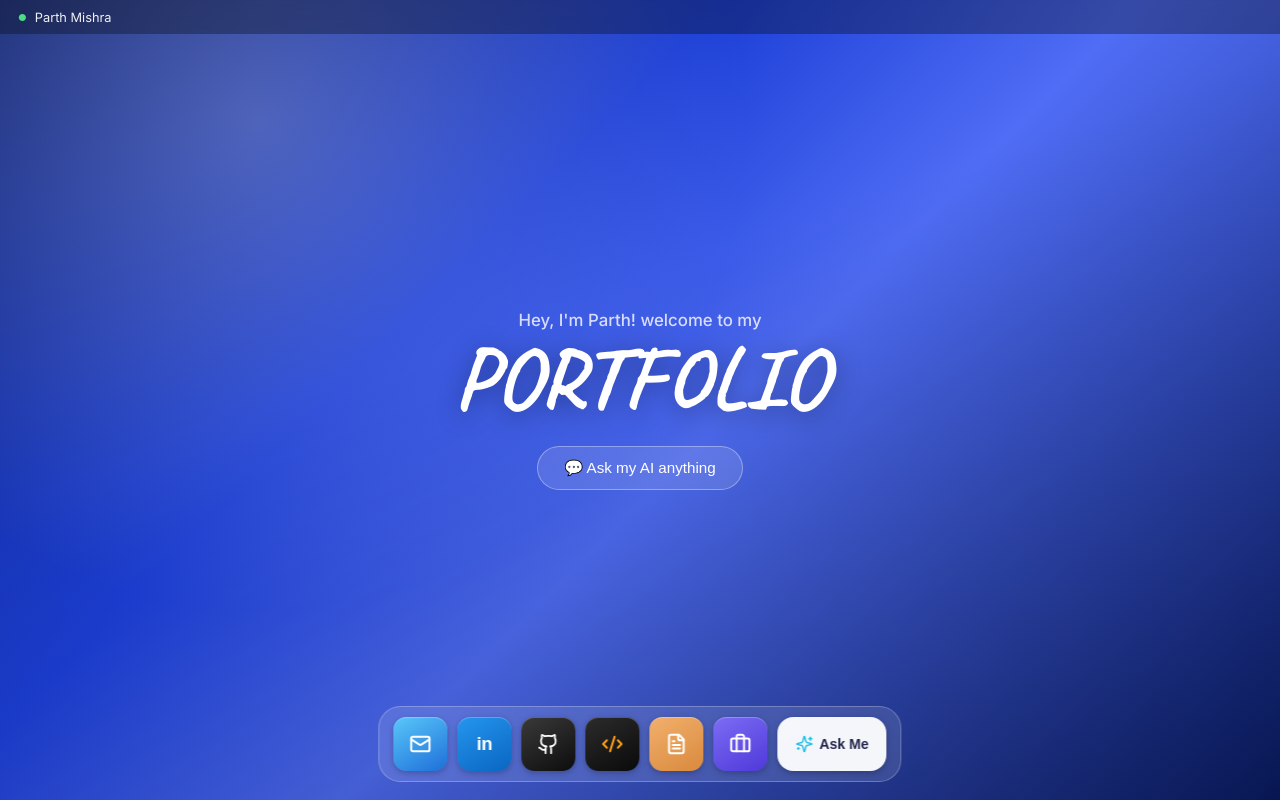
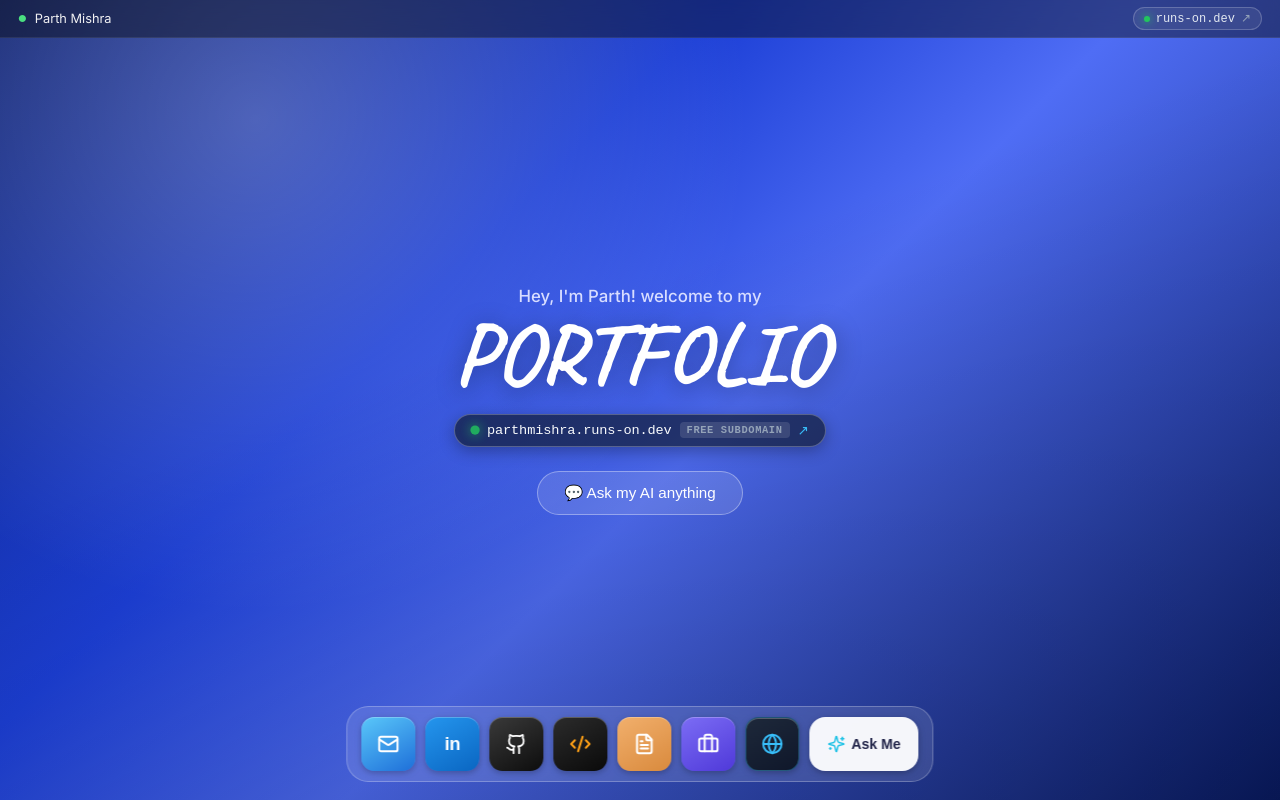
Before and after one commit to parthmishra9942/ai-portfolio, a React (Vite) app in the folder frontend/: page / in a window 1280 px wide. Built offline with nearby package versions, Linux system fonts and the light colour scheme; no server answers.

Commit message:
feat: integrate runs-on.dev custom domain pill, menubar live badge, and dock link

```diff
--- a/frontend/src/App.css
+++ b/frontend/src/App.css
@@ -47,21 +47,69 @@ body {
   top: 0;
   left: 0;
   right: 0;
-  height: 34px;
+  height: 38px;
+  display: flex;
+  align-items: center;
+  justify-content: space-between;
+  padding: 0 18px;
+  background: rgba(10, 12, 20, 0.45);
+  backdrop-filter: blur(14px);
+  font-size: 0.8rem;
+  z-index: 2;
+  border-bottom: 1px solid rgba(255, 255, 255, 0.08);
+}
+
+.menubar-left {
   display: flex;
   align-items: center;
   gap: 8px;
-  padding: 0 18px;
-  background: rgba(10, 12, 20, 0.35);
-  backdrop-filter: blur(12px);
-  font-size: 0.8rem;
-  z-index: 2;
+}
+
+.menubar-right {
+  display: flex;
+  align-items: center;
+}
+
+.menubar-pill {
+  display: inline-flex;
+  align-items: center;
+  gap: 6px;
+  background: rgba(255, 255, 255, 0.08);
+  border: 1px solid rgba(255, 255, 255, 0.2);
+  padding: 3px 10px;
+  border-radius: 999px;
+  color: #e2e8f0;
+  text-decoration: none;
+  font-size: 0.75rem;
+  font-family: 'JetBrains Mono', monospace, sans-serif;
+  transition: all 0.2s ease;
+}
+
+.menubar-pill:hover {
+  background: rgba(255, 255, 255, 0.16);
+  border-color: rgba(255, 255, 255, 0.35);
+  color: #ffffff;
+  transform: translateY(-1px);
+}
+
+.live-dot {
+  width: 6px;
+  height: 6px;
+  border-radius: 50%;
+  background: #22c55e;
+  box-shadow: 0 0 8px #22c55e;
+}
+
+.menubar-arrow {
+  color: #94a3b8;
+  font-size: 0.75rem;
 }
 
 .menubar-dot {
   color: #4ade80;
   font-size: 0.6rem;
 }
+
 
 .greeting {
   position: relative;
@@ -80,11 +128,89 @@ body {
 .greeting-title {
   font-family: 'Caveat', cursive;
   font-size: 5.5rem;
-  margin: 0 0 24px;
+  margin: 0 0 16px;
   color: #ffffff;
   text-shadow: 0 4px 24px rgba(0,0,0,0.35);
   line-height: 1;
 }
+
+.subdomain-badge-wrap {
+  margin: 0 0 24px;
+  display: flex;
+  justify-content: center;
+}
+
+.subdomain-pill {
+  display: inline-flex;
+  align-items: center;
+  gap: 8px;
+  padding: 7px 16px;
+  background: rgba(15, 23, 42, 0.65);
+  border: 1px solid rgba(255, 255, 255, 0.25);
+  backdrop-filter: blur(12px);
+  border-radius: 999px;
+  color: #f8fafc;
+  text-decoration: none;
+  font-family: 'JetBrains Mono', 'Fira Code', monospace, sans-serif;
+  font-size: 0.85rem;
+  box-shadow: 0 4px 16px rgba(0, 0, 0, 0.3);
+  transition: all 0.25s cubic-bezier(0.16, 1, 0.3, 1);
+}
+
+.subdomain-pill:hover {
+  background: rgba(30, 41, 59, 0.85);
+  border-color: #38bdf8;
+  box-shadow: 0 8px 24px rgba(56, 189, 248, 0.25);
+  transform: translateY(-2px);
+  color: #ffffff;
+}
+
+.pulse-dot-green {
+  width: 8px;
+  height: 8px;
+  border-radius: 50%;
+  background: #22c55e;
+  box-shadow: 0 0 10px #22c55e;
+  animation: pulseGlow 2s infinite ease-in-out;
+}
+
+@keyframes pulseGlow {
+  0%, 100% {
+    transform: scale(1);
+    opacity: 1;
+  }
+  50% {
+    transform: scale(1.3);
+    opacity: 0.7;
+  }
+}
+
+.subdomain-text {
+  font-weight: 500;
+  letter-spacing: -0.01em;
+}
+
+.subdomain-tag {
+  font-size: 0.65rem;
+  text-transform: uppercase;
+  letter-spacing: 0.06em;
+  background: rgba(255, 255, 255, 0.12);
+  color: #94a3b8;
+  padding: 2px 7px;
+  border-radius: 4px;
+  font-weight: 600;
+}
+
+.subdomain-arrow {
+  color: #38bdf8;
+  font-size: 0.85rem;
+  transition: transform 0.2s ease;
+}
+
+.subdomain-pill:hover .subdomain-arrow {
+  transform: translate(2px, -2px);
+}
+
 
 .cta-button {
   background: rgba(255,255,255,0.12);
@@ -180,6 +306,18 @@ body {
 
 .icon-resume {
   background: linear-gradient(150deg, #f2b06d, #d98a3d);
+}
+
+.icon-runs-on {
+  background: linear-gradient(150deg, #1e293b, #0f172a);
+  color: #38bdf8;
+  border: 1px solid rgba(56, 189, 248, 0.35);
+}
+
+.icon-runs-on:hover {
+  border-color: #38bdf8;
+  color: #7dd3fc;
+  box-shadow: 0 12px 26px rgba(56, 189, 248, 0.3);
 }
 
 .dock-label {
--- a/frontend/src/DesktopView.jsx
+++ b/frontend/src/DesktopView.jsx
@@ -7,13 +7,44 @@ export default function DesktopView({ onOpenChat, onOpenJDMatch }) {
       <div className="wallpaper" />
 
       <div className="menubar">
-        <span className="menubar-dot">●</span>
-        <span>{CANDIDATE.fullName}</span>
+        <div className="menubar-left">
+          <span className="menubar-dot">●</span>
+          <span>{CANDIDATE.fullName}</span>
+        </div>
+        <div className="menubar-right">
+          <a
+            href={CANDIDATE.runsOnUrl}
+            target="_blank"
+            rel="noopener noreferrer"
+            className="menubar-pill"
+            title="Claim your own free subdomain on runs-on.dev"
+          >
+            <span className="live-dot" />
+            <span className="menubar-pill-text">runs-on.dev</span>
+            <span className="menubar-arrow">↗</span>
+          </a>
+        </div>
       </div>
 
       <div className="greeting">
         <p className="greeting-hi">Hey, I'm {CANDIDATE.name}! welcome to my</p>
         <h1 className="greeting-title">PORTFOLIO</h1>
+
+        <div className="subdomain-badge-wrap">
+          <a
+            href={CANDIDATE.runsOnUrl}
+            target="_blank"
+            rel="noopener noreferrer"
+            className="subdomain-pill"
+            title="Visit runs-on.dev · free developer subdomains"
+          >
+            <span className="pulse-dot-green" />
+            <span className="subdomain-text">parthmishra.runs-on.dev</span>
+            <span className="subdomain-tag">free subdomain</span>
+            <span className="subdomain-arrow">↗</span>
+          </a>
+        </div>
+
         <button className="cta-button" onClick={onOpenChat}>
           💬 Ask my AI anything
         </button>
--- a/frontend/src/Dock.jsx
+++ b/frontend/src/Dock.jsx
@@ -1,4 +1,4 @@
-import { Mail, FileText, Github, Code2, Sparkles, Briefcase } from 'lucide-react'
+import { Mail, FileText, Github, Code2, Sparkles, Briefcase, Globe } from 'lucide-react'
 import { CANDIDATE } from './config'
 
 function SquareIcon({ className, icon, label, onClick }) {
@@ -60,6 +60,13 @@ export default function Dock({ onOpenChat, onOpenJDMatch }) {
         onClick={onOpenJDMatch}
       />
 
+      <SquareIcon
+        className="icon-runs-on"
+        icon={<Globe size={22} strokeWidth={2.2} />}
+        label="runs-on.dev"
+        onClick={() => window.open(CANDIDATE.runsOnUrl, '_blank')}
+      />
+
       <button className="ask-me-pill" onClick={onOpenChat}>
         <Sparkles size={18} className="ask-me-sparkle" />
         <span>Ask Me</span>
--- a/frontend/src/config.js
+++ b/frontend/src/config.js
@@ -9,4 +9,6 @@ export const CANDIDATE = {
   leetcode: 'https://leetcode.com/u/parth213g',
   // Resume PDF — opens when the "Resume" dock icon is clicked
   resumeUrl: 'https://github.com/parthmishra9942/resume/blob/main/ParthMishra_Resume%20(1).pdf',
+  // runs-on.dev developer domain link
+  runsOnUrl: 'https://runs-on.dev/?utm_source=sp_auto_dm&utm_referrer=sp_auto_dm&fbclid=PAVERTVgVBrvxleHRuA2FlbQIxMABwZG9mAnNydGMGYXBwX2lkDzU2NzA2NzM0MzM1MjQyNwABp0yVLa5vyhZ5UnGxuAxtYFMx-Un9icPSlwApBCBTNtLSXnOKFl0ghq7FyTDU_aem_M8cnufu5pdIW6l4F1kIn8g',
 }
```
Also changed, not shown: 1 other file (tests, documents, lock files or other folders).
